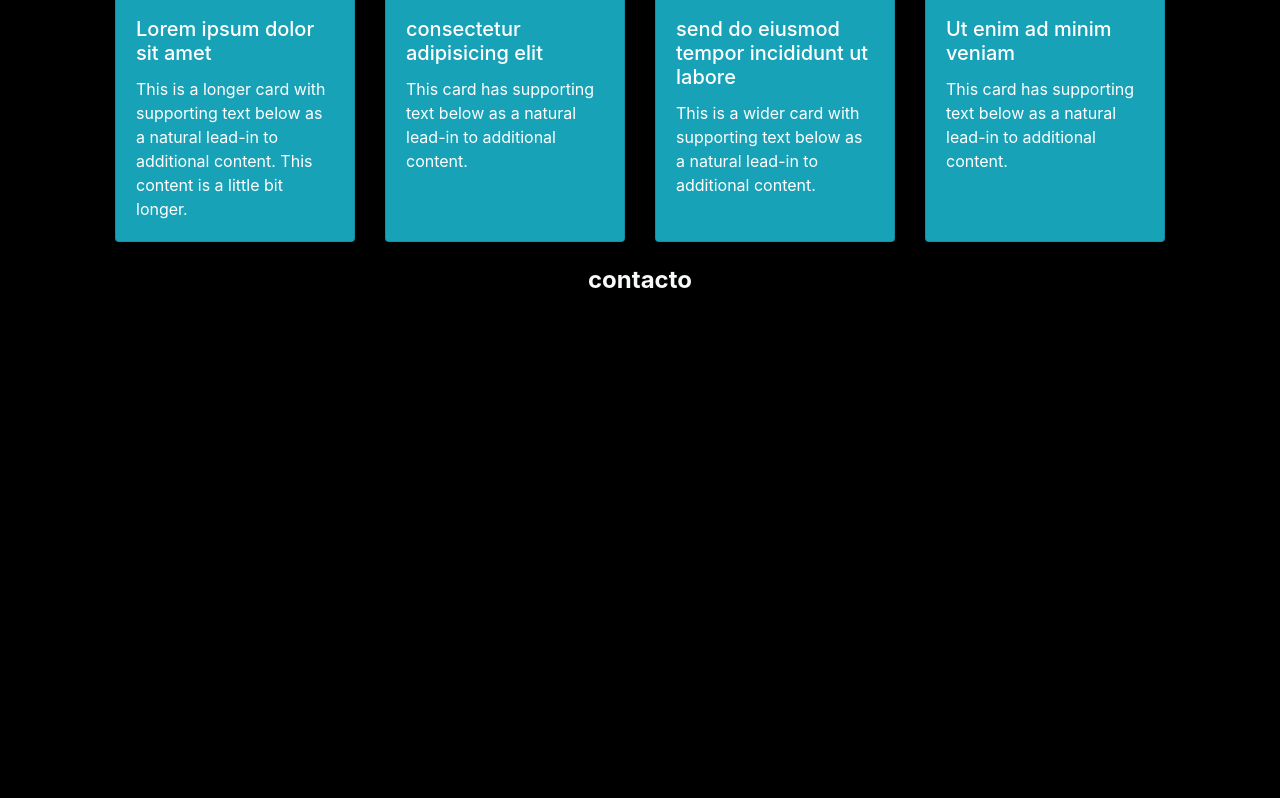
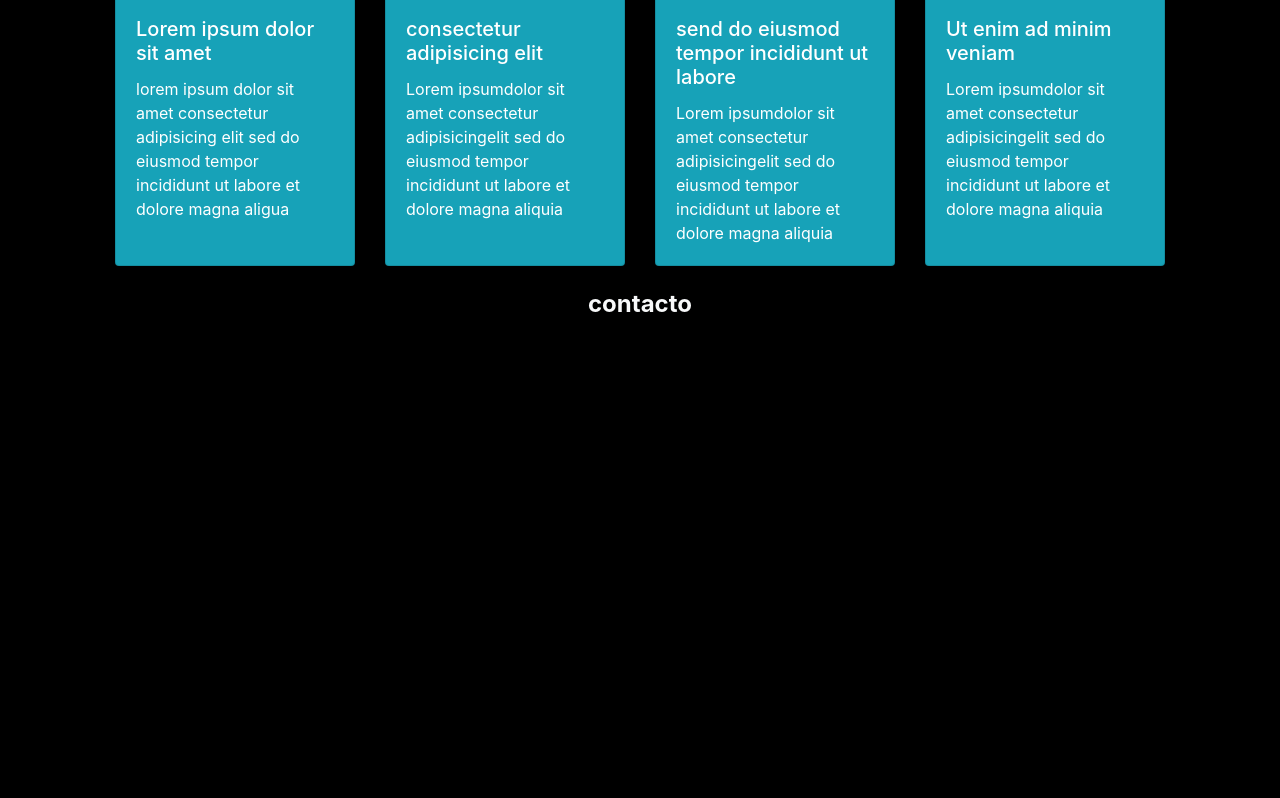
Before and after one commit to matt0202/viaje-chile, a plain HTML site: page index.html in a window 1280 px wide. Shown: the part 1489-2287 px from the top of the page. Drawn offline with nearby package versions, Linux system fonts and the light colour scheme; a script that the page names is missing.

Commit message:
actualizacion de los textos

```diff
--- a/index.html
+++ b/index.html
@@ -12,7 +12,6 @@
 
   </head>
   <body>
-
 
     <div class="container">
       <div id="carouselExampleControls" class="carousel slide" data-ride="carousel">
@@ -75,28 +74,28 @@
               <img class="card-img-top" src="assets/img/card1.jpg" alt="Card image cap">
               <div class="card-body">
                 <h5 class="card-title text-white">Lorem ipsum dolor sit amet</h5>
-                <p class="card-text text-white">This is a longer card with supporting text below as a natural lead-in to additional content. This content is a little bit longer.</p>
+                <p class="card-text text-white">lorem ipsum dolor sit amet consectetur adipisicing elit sed do eiusmod tempor incididunt ut labore et dolore magna aligua</p>
               </div>
             </div>
             <div class="card bg-info">
               <img class="card-img-top " src="assets/img/card2.jpg" alt="Card image cap">
               <div class="card-body">
                 <h5 class="card-title text-white">consectetur adipisicing elit</h5>
-                <p class="card-text text-white">This card has supporting text below as a natural lead-in to additional content.</p>
+                <p class="card-text text-white">Lorem ipsumdolor sit amet consectetur adipisicingelit sed do eiusmod tempor incididunt ut labore et dolore magna aliquia</p>
               </div>
             </div>
             <div class="card bg-info">
               <img class="card-img-top" src="assets/img/card3.jpg" alt="Card image cap">
               <div class="card-body">
                 <h5 class="card-title text-white">send do eiusmod tempor incididunt ut labore</h5>
-                <p class="card-text text-white">This is a wider card with supporting text below as a natural lead-in to additional content.</p>
+                <p class="card-text text-white">Lorem ipsumdolor sit amet consectetur adipisicingelit sed do eiusmod tempor incididunt ut labore et dolore magna aliquia</p>
               </div>
             </div>
             <div class="card bg-info">
               <img class="card-img-top" src="assets/img/card4.jpg" alt="Card image cap">
               <div class="card-body">
                 <h5 class="card-title text-white">Ut enim ad minim veniam</h5>
-                <p class="card-text text-white">This card has supporting text below as a natural lead-in to additional content.</p>
+                <p class="card-text text-white">Lorem ipsumdolor sit amet consectetur adipisicingelit sed do eiusmod tempor incididunt ut labore et dolore magna aliquia</p>
               </div>
             </div>
           </div>
@@ -114,7 +113,7 @@
           <h5>viajes chile</h5>
         </div>
         <div class="col-7 pl-4">
-          <a href="https://www.reddit.com/r/memes/comments/lul9rr/invincible/"><i class="fab fa-reddit-square text-white"></a></i>
+          <a href="https://www.reddit.com/r/memes/comments/lul9rr/invincible/"><i class="fab fa-reddit-square text-white px+4"></a></i>
           <a href="https://www.facebook.com/campaign/landing.php?campaign_id=1742494936&extra_1=s%7Cc%7C339385163690%7Ce%7Cfacebook%7C&placement=&creative=339385163690&keyword=facebook&partner_id=googlesem&extra_2=campaignid%3D1742494936%26adgroupid%3D65025591501%26matchtype%3De%26network%3Dg%26source%3Dnotmobile%26search_or_content%3Ds%26device%3Dc%26devicemodel%3D%26adposition%3D%26target%3D%26targetid%3Dkwd-541132862%26loc_physical_ms%3D1003330%26loc_interest_ms%3D%26feeditemid%3D%26param1%3D%26param2%3D&gclid=Cj0KCQjws-OEBhCkARIsAPhOkIbYnFFxhdWLBaldMIAFdJHqw0hZIBfOEcB1dHD5Ajgply4j0pupDSIaAkixEALw_wcB"><i class="fab fa-facebook-square text-white"></i></a>
          <a href="https://twitter.com/youranonnews?lang=es" ><i class="fab fa-twitter-square text-white"></i></a>
          <a href="https://instagram.com/maty_n.n2?igshid=5b1bp1q6syne"><i class="fab fa-instagram-square text-white"></i></a>
```
Lines whose indentation alone changed are shown as unchanged.
